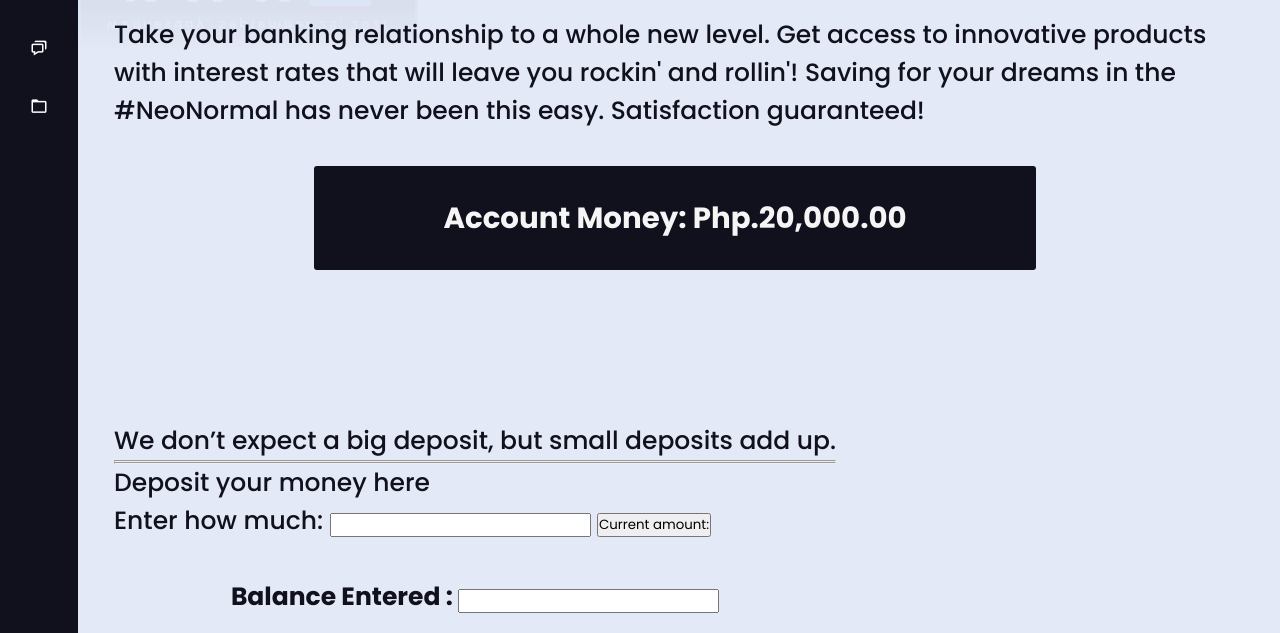
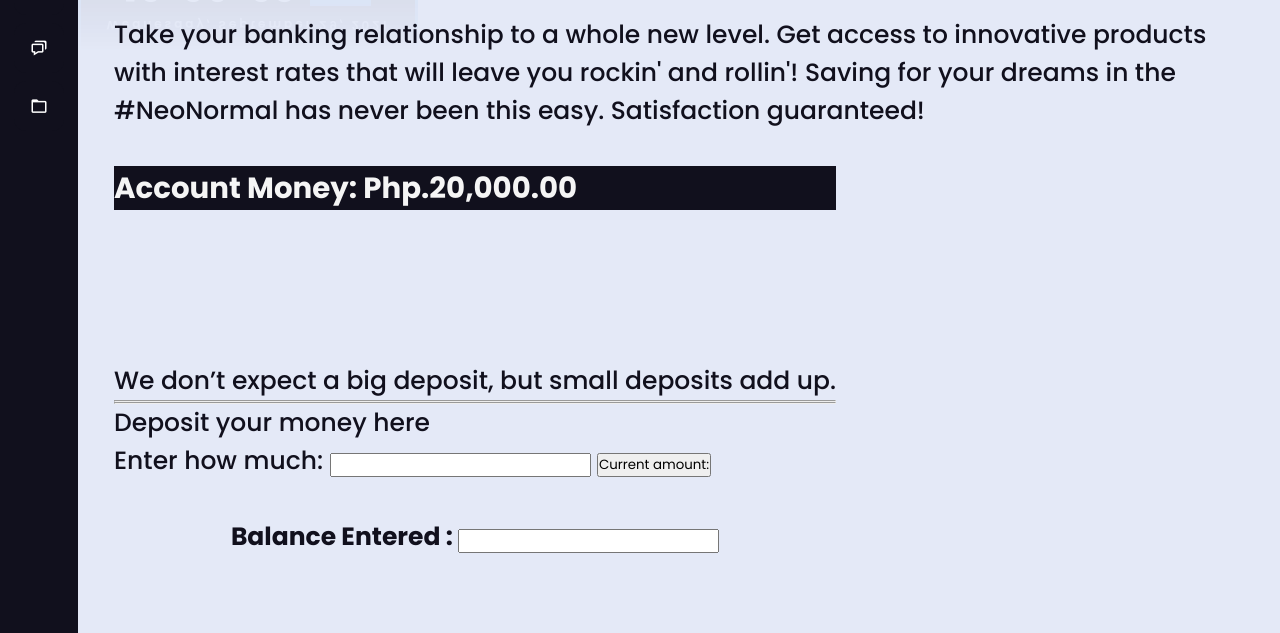
Before and after one commit to peykpotatocoder/labact_3_atm, a plain HTML site: page index.html in a window 1280 px wide. Shown: the part 167-800 px from the top of the page. Drawn offline with nearby package versions, Linux system fonts and the light colour scheme.

Commit message:
Update style.css

```diff
--- a/style.css
+++ b/style.css
@@ -67,11 +67,7 @@
 .bg {
   background-color: #11101D;
   color: whitesmoke;
-  position: relative;
-  left: 200px;
-  padding: 30px;
-  text-align: center;
-  border-radius: 3px;
+
 }
 .sidebar{
   position: fixed;
```
